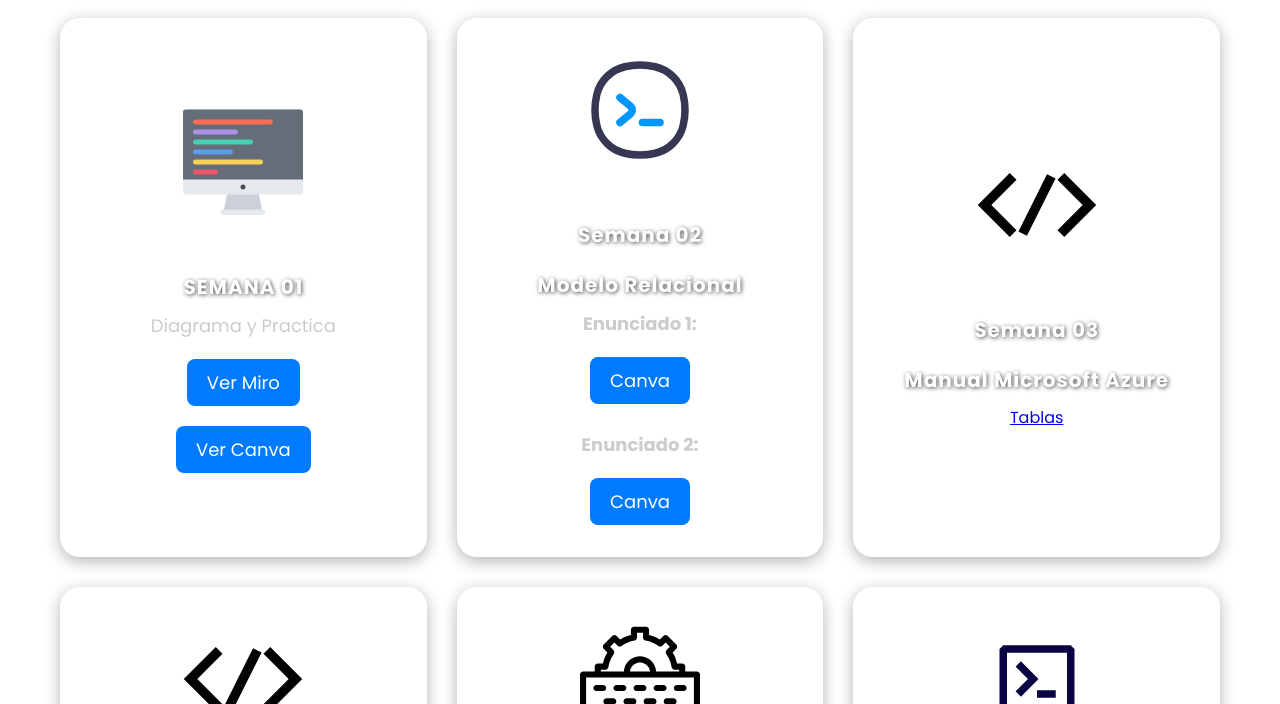
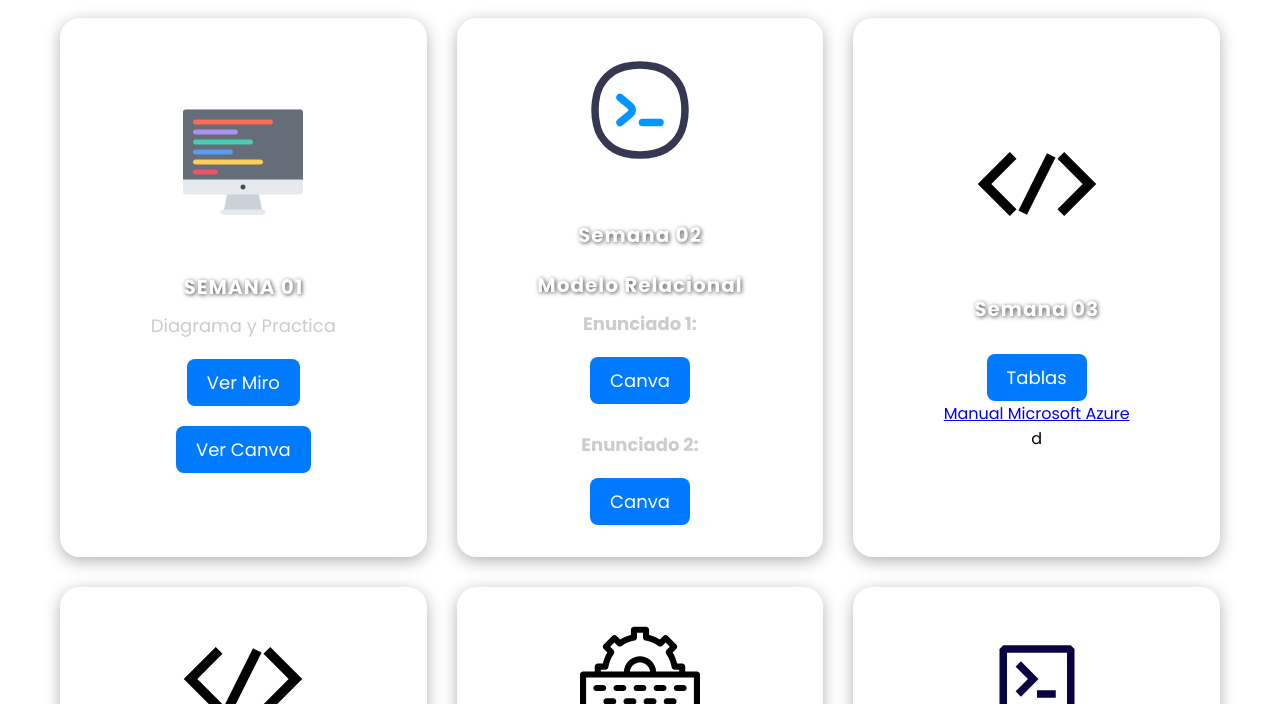
Before and after one commit to yurian76760219/yurian76760219.github.io, a plain HTML site: page index.html in a window 1280 px wide. Shown: the part 96-800 px from the top of the page. Drawn offline with Linux system fonts and the light colour scheme.

Commit message:
Update index.html

```diff
--- a/index.html
+++ b/index.html
@@ -66,9 +66,9 @@
         <div class="feature-box">
             <div class="icon"><img src="Iconos/programming-2.svg" width="20%" alt=""></div>
             <h2>Semana 03</h2>
-          <h2>Manual Microsoft Azure</h2>
+    <a href="https://docs.google.com/spreadsheets/d/1Sk12gSpmH-5YUzsZd6j6cFm_DnRaNpFguwDB6bbgcEo/edit?gid=627531248#gid=627531248" class="custom-button">Tablas</a>
             <p></p>
-    <a href="https://docs.google.com/spreadsheets/d/1Sk12gSpmH-5YUzsZd6j6cFm_DnRaNpFguwDB6bbgcEo/edit?usp=sharing">Tablas</a>
+    <a href=" class="custom-button">Manual Microsoft Azure</a>d
         </div>
         <div class="feature-box">
             <div class="icon"><img src="Iconos/programming-2.svg" width="20%" alt=""></div>
```
